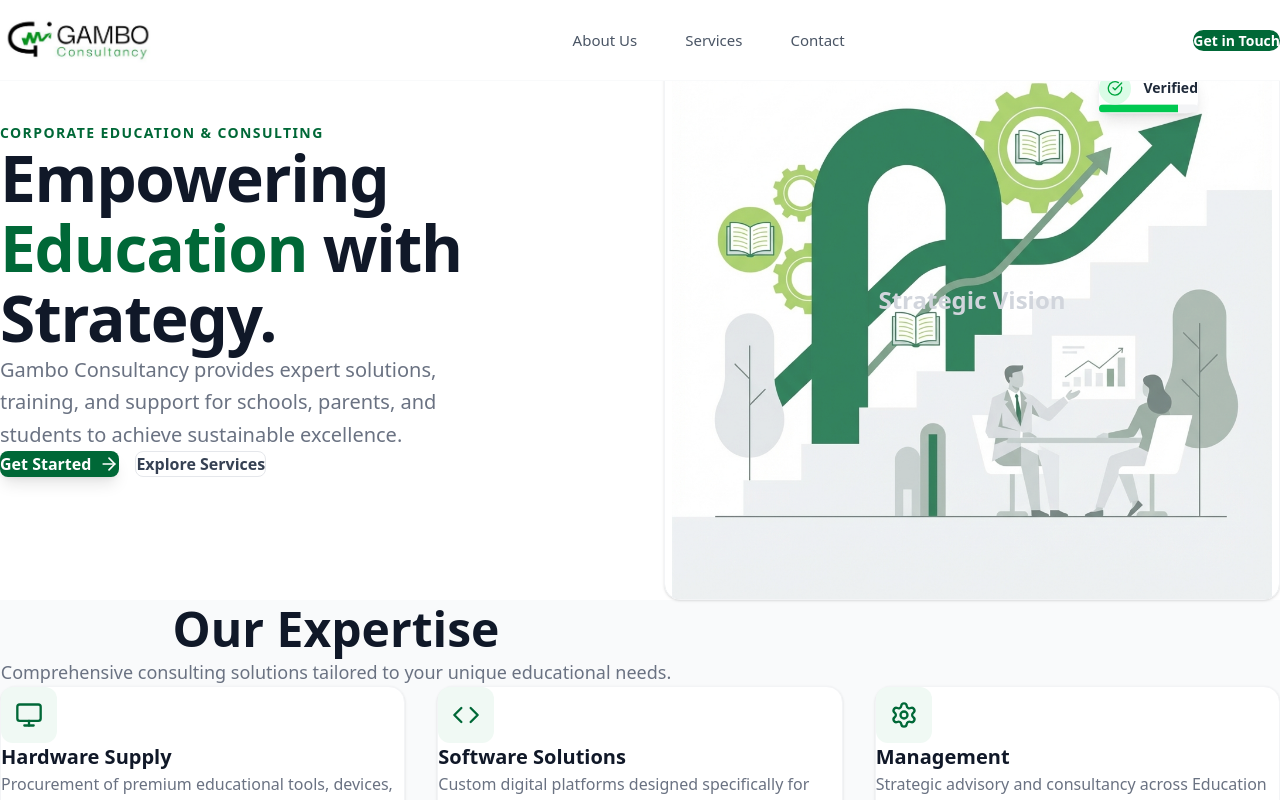
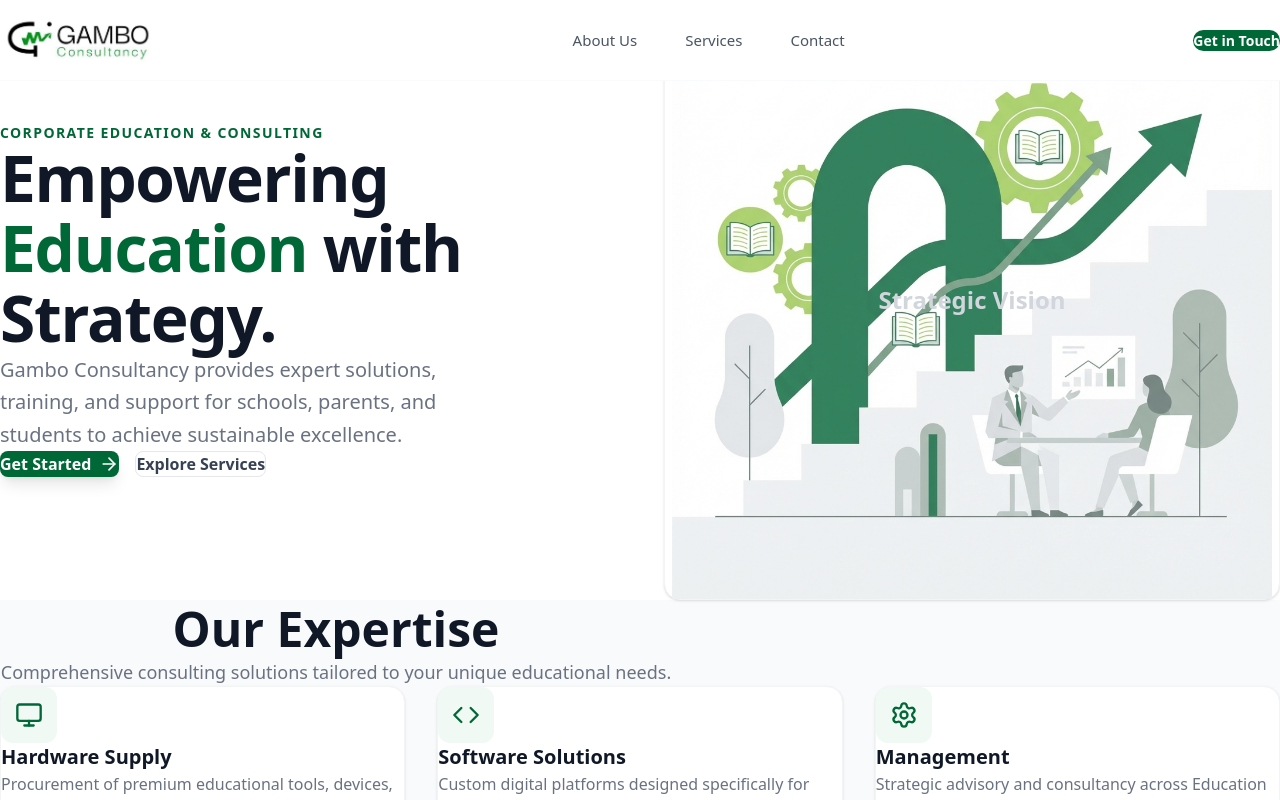
Before and after one commit to samkiell/GamboConsultancy, a Next.js app: page / in a window 1280 px wide. Shown: the top 800 px of the page. Built offline with nearby package versions, Linux system fonts and the light colour scheme.

Commit message:
feat: implement core UI components for Navbar, Home page, and Footer.

```diff
--- a/src/app/page.tsx
+++ b/src/app/page.tsx
@@ -39,7 +39,7 @@
           - Vertical padding: min 120px desktop (pt-32), 64px mobile (pt-24 to clear nav).
       */}
       <section className="relative pt-32 pb-16 md:pt-48 md:pb-32 bg-white">
-        <div className="max-w-7xl mx-auto px-6 md:px-16 grid grid-cols-1 lg:grid-cols-2 gap-12 items-center">
+        <div className="max-w-[1400px] mx-auto px-8 md:px-24 lg:px-32 grid grid-cols-1 lg:grid-cols-2 gap-12 items-center">
 
           {/* Left Column: Content */}
           <motion.div
@@ -52,19 +52,13 @@
               Corporate Education & Consulting
             </span>
 
-            {/* Headline: max width 60% relative to container? No, prompt said "Headline max width 60%".
-                In a 2-col layout, the column itself is 50%. 60% of that is too small.
-                I assume "Headline max width 60%" refers to full width layouts or the visual width.
-                In a 2-col, I will let it fill the column but limit line length if needed.
-                Actually, "Headline max width 60%" usually implies the text shouldn't stretch too wide.
-                In 2-col, it's naturally constrained. I'll make it bold and large.
-            */}
+            {/* Headline */}
             <h1 className="text-4xl md:text-6xl lg:text-7xl font-bold text-gray-900 leading-[1.1] mb-6 tracking-tight">
               Empowering <br />
               <span className="text-[var(--primary)]">Education</span> with Strategy.
             </h1>
 
-            {/* Subtext: max width 55% */}
+            {/* Subtext */}
             <p className="text-lg md:text-xl text-gray-500 leading-relaxed mb-10 max-w-lg font-light">
               Gambo Consultancy provides expert solutions, training, and support for schools, parents, and students to achieve sustainable excellence.
             </p>
@@ -109,22 +103,6 @@
                         Strategic Vision
                       </div>
                    </div>
-                   {/* Floating Elements for "Dynamic" feel */}
-                   <motion.div
-                    animate={{ y: [0, -10, 0] }}
-                    transition={{ repeat: Infinity, duration: 4, ease: "easeInOut" }}
-                    className="absolute top-20 right-20 bg-white p-4 rounded-xl shadow-lg border border-gray-100 max-w-[180px]"
-                   >
-                     <div className="flex items-center gap-3 mb-2">
-                       <div className="w-8 h-8 rounded-full bg-green-100 flex items-center justify-center text-green-600">
-                         <CheckCircle size={16} />
-                       </div>
-                       <span className="text-sm font-bold text-gray-800">Verified</span>
-                     </div>
-                     <div className="h-2 w-full bg-gray-100 rounded-full overflow-hidden">
-                       <div className="h-full w-[80%] bg-green-500" />
-                     </div>
-                   </motion.div>
                 </div>
              </div>
           </motion.div>
@@ -132,12 +110,9 @@
         </div>
       </section>
 
-      {/* 3. Services Preview Section
-          - Grid of 3 (desktop)
-          - Cards: Internal padding, Rounded, Soft shadow, Icon at top
-      */}
+      {/* 3. Services Preview Section */}
       <section className="py-24 bg-[var(--bg-soft)]">
-        <div className="max-w-7xl mx-auto px-6 md:px-16">
+        <div className="max-w-[1400px] mx-auto px-8 md:px-24 lg:px-32">
           <div className="text-center mb-16 max-w-2xl mx-auto">
             <h2 className="text-3xl md:text-5xl font-bold text-gray-900 mb-4">Our Expertise</h2>
             <p className="text-gray-500 text-lg">Comprehensive consulting solutions tailored to your unique educational needs.</p>
@@ -169,13 +144,9 @@
         </div>
       </section>
 
-      {/* 4. Why Choose Us Section
-          - Two-column layout
-          - Left: Short text
-          - Right: Checklist
-      */}
+      {/* 4. Why Choose Us Section */}
       <section className="py-24 bg-white">
-        <div className="max-w-7xl mx-auto px-6 md:px-16 grid grid-cols-1 lg:grid-cols-2 gap-16 items-center">
+        <div className="max-w-[1400px] mx-auto px-8 md:px-24 lg:px-32 grid grid-cols-1 lg:grid-cols-2 gap-16 items-center">
 
           {/* Left Text Block */}
           <div>
@@ -208,9 +179,10 @@
         </div>
       </section>
 
-      {/* Final CTA (Optional but recommended for landing page flow) */}
+      {/* Final CTA */}
       <section className="py-24 bg-[var(--primary)] text-white text-center">
-        <div className="max-w-4xl mx-auto px-6 md:px-16">
+        <div className="max-w-[1400px] mx-auto px-8 md:px-24 lg:px-32">
+
           <h2 className="text-3xl md:text-5xl font-bold mb-6">Ready to elevate your institution?</h2>
           <p className="text-white/80 text-xl mb-10 max-w-2xl mx-auto">
             Book a session with our consultants today.
--- a/src/components/Footer.tsx
+++ b/src/components/Footer.tsx
@@ -8,7 +8,7 @@
   return (
     <footer className="bg-white border-t border-gray-100 pt-20 pb-10">
 
-      <div className="max-w-7xl mx-auto px-6 md:px-16">
+      <div className="max-w-[1400px] mx-auto px-8 md:px-24 lg:px-32">
         <div className="grid grid-cols-1 md:grid-cols-4 gap-12 mb-20">
           <div className="col-span-1 md:col-span-2">
             <Link href="/" className="inline-block mb-8">
--- a/src/components/Navbar.tsx
+++ b/src/components/Navbar.tsx
@@ -24,7 +24,7 @@
 
   return (
     <nav className={`fixed top-0 left-0 right-0 z-50 transition-all duration-300 ${scrolled ? 'bg-white/95 backdrop-blur-md shadow-sm' : 'bg-white border-b border-gray-50'} py-4`}>
-      <div className="max-w-7xl mx-auto px-6 md:px-16 flex items-center justify-between h-auto min-h-[80px]">
+      <div className="max-w-[1400px] mx-auto px-8 md:px-24 lg:px-32 flex items-center justify-between h-auto min-h-[80px]">
 
         {/* Left: Logo - Fixed width to help centering */}
         <div className="flex-shrink-0">
```
